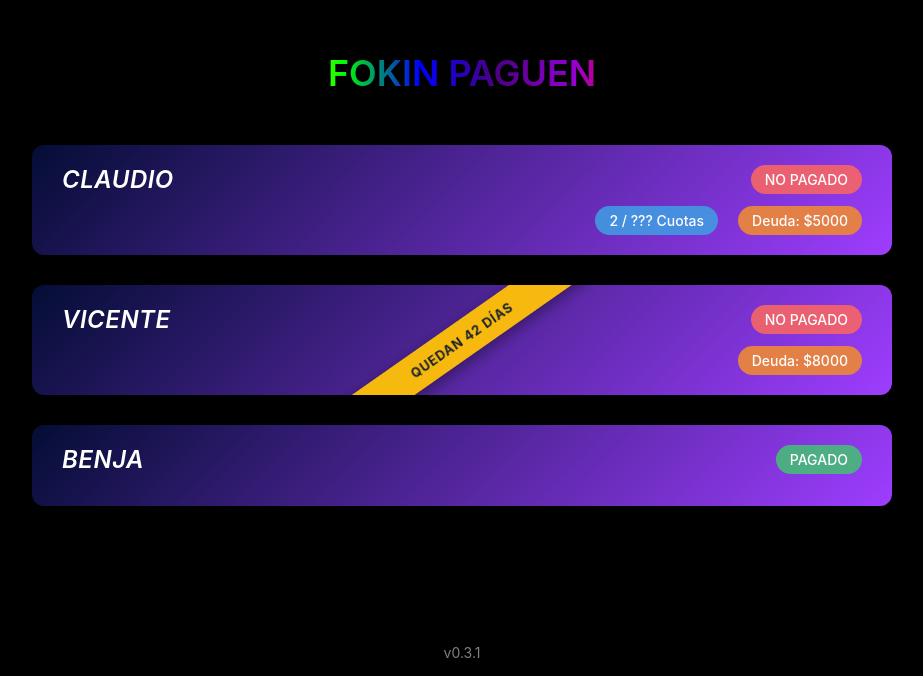
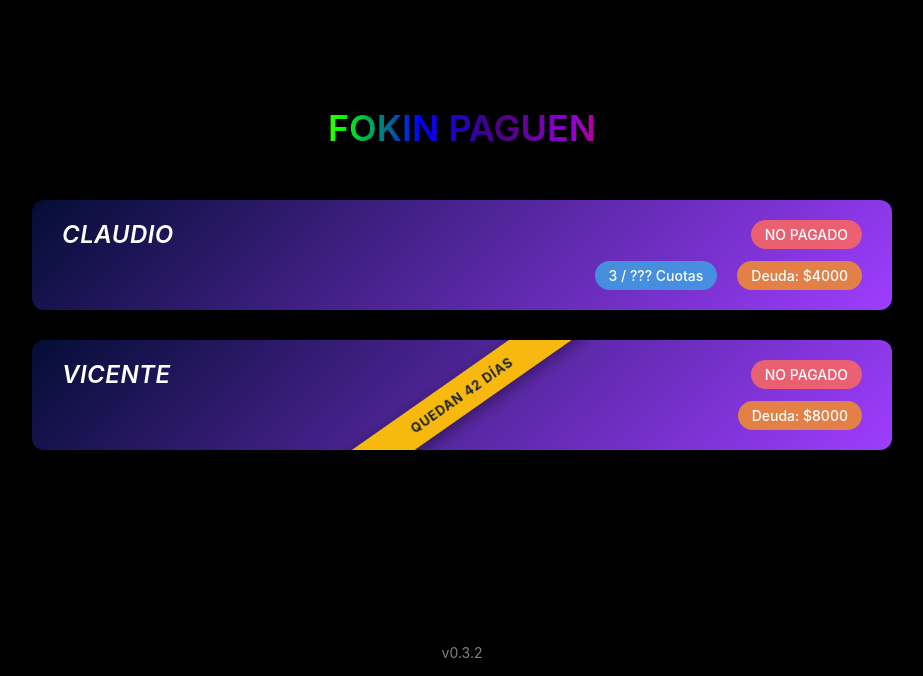
Before and after one commit to JavierQaZ/deudas-team, a React (Create React App) app: page / in a window 1280 px wide. Shown: the part 124-800 px from the top of the page, without its empty margins (178-1101 px from the left). Built offline with nearby package versions, Linux system fonts and the light colour scheme.

Commit message:
v0.3.2 - pago Cio

```diff
--- a/package.json
+++ b/package.json
@@ -1,6 +1,6 @@
 {
   "name": "deudas-team",
-  "version": "0.3.1",
+  "version": "0.3.2",
   "private": true,
   "homepage": "https://javierqaz.github.io/deudas-team",
   "dependencies": {
--- a/src/App.js
+++ b/src/App.js
@@ -15,7 +15,7 @@ function App() {
         ))}
       </div>
       <footer className='app-footer'>
-        v0.3.1
+        v0.3.2
       </footer>
     </div>
   );
--- a/src/data/data.json
+++ b/src/data/data.json
@@ -4,8 +4,8 @@
     "pagado": false,
     "cuotas": true,
     "num_cuotas": "???",
-    "num_cuotas_pagadas": "2",
-    "deuda": 5000,
+    "num_cuotas_pagadas": "3",
+    "deuda": 4000,
     "plazo": null
   },
   {
@@ -16,14 +16,5 @@
     "num_cuotas_pagadas": "0",
     "deuda": 8000,
     "plazo": "2025-11-24"
-  },
-  {
-    "nombre": "Benja",
-    "pagado": true,
-    "cuotas": false,
-    "num_cuotas": "",
-    "num_cuotas_pagadas": "",
-    "deuda": 0,
-    "plazo": null
   }
 ]
```
Also changed, not shown: 1 other file (tests, documents, lock files or other folders).
